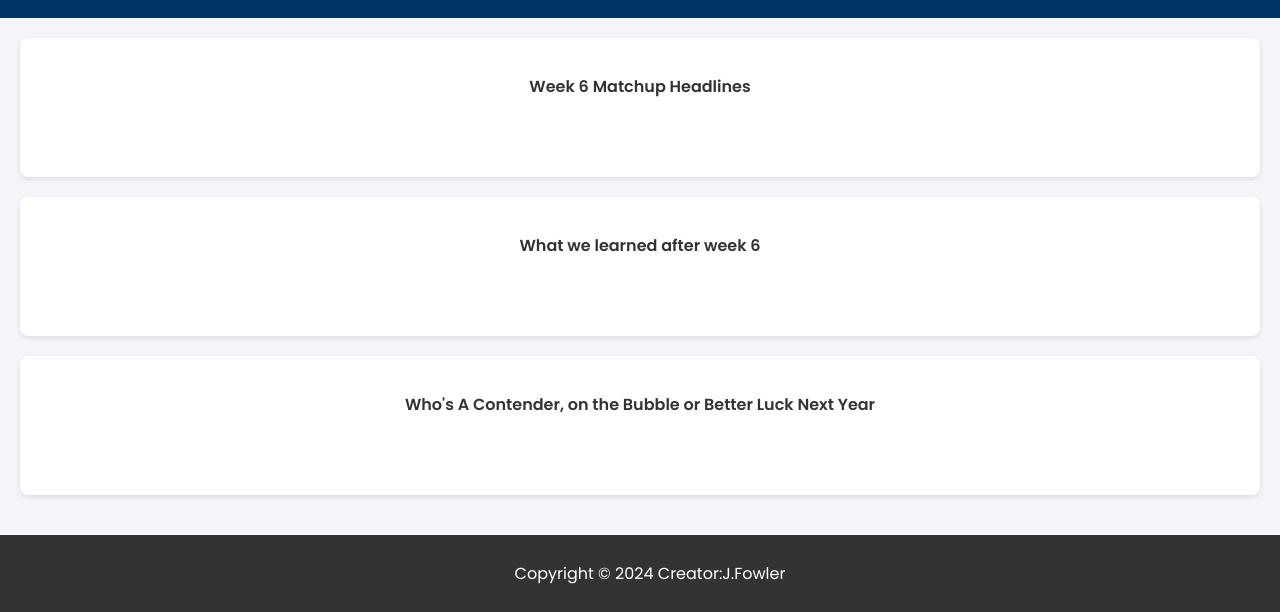
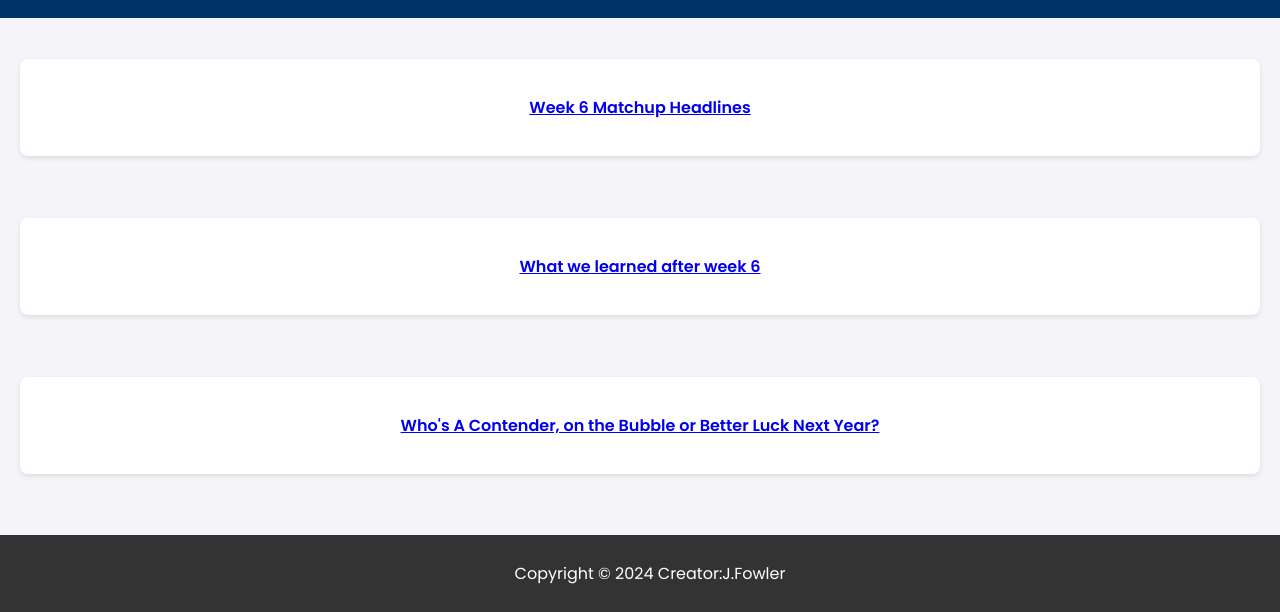
Before and after one commit to JayDev90/famfantasyleague, a plain HTML site: page index.html in a window 1280 px wide. Shown: the part 188-800 px from the top of the page. Drawn offline with Linux system fonts and the light colour scheme.

Commit message:
Added anchors for page redirect

```diff
--- a/index.html
+++ b/index.html
@@ -28,15 +28,21 @@
 
   <main>
 
+  <a href="headlines.html">
     <div>
         <h4>Week 6 Matchup Headlines</h4>
     </div>
+  </a>
+  <a href="learned.html">
     <div>
         <h4>What we learned after week 6</h4>
     </div>
+  </a>
+  <a href="who.html">
     <div>
-        <h4>Who's A Contender, on the Bubble or Better Luck Next Year</h4>
+        <h4>Who's A Contender, on the Bubble or Better Luck Next Year?</h4>
     </div>
+  </a>
   </main>
 
   <footer>
```
